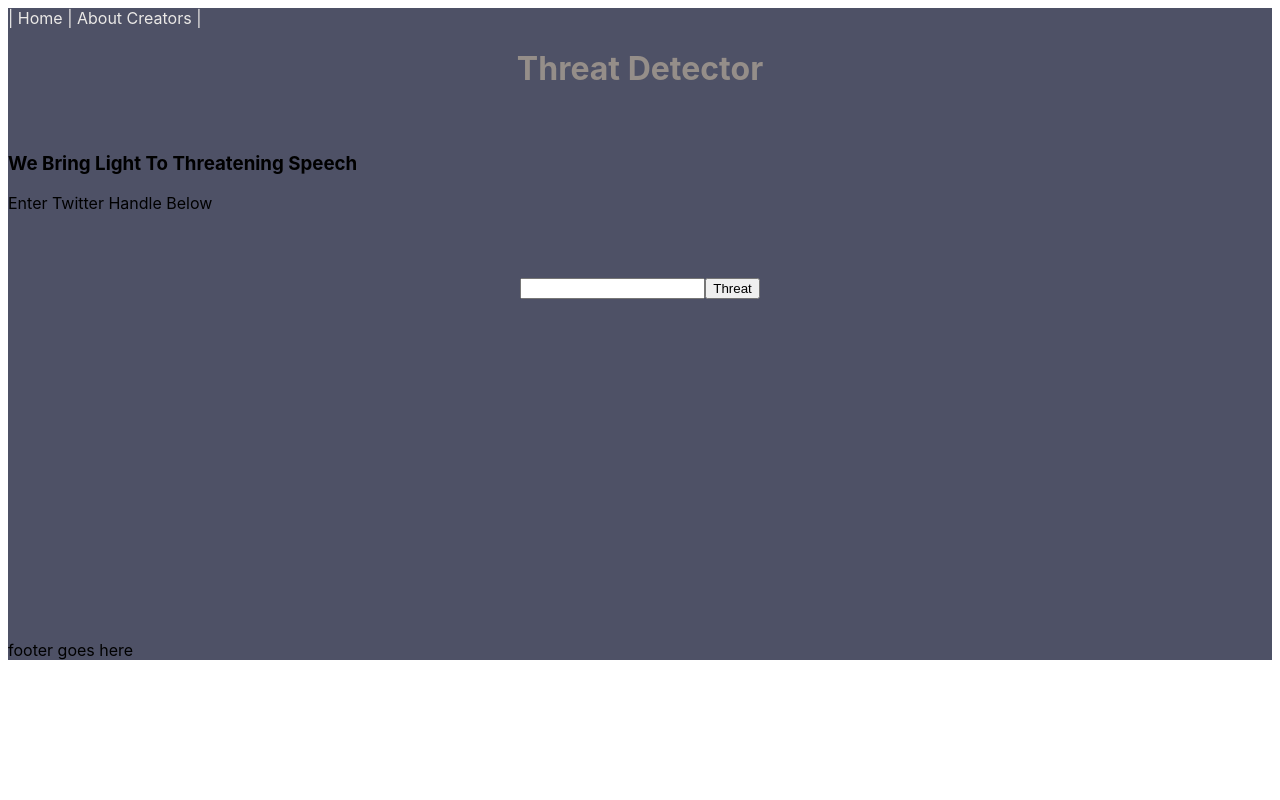
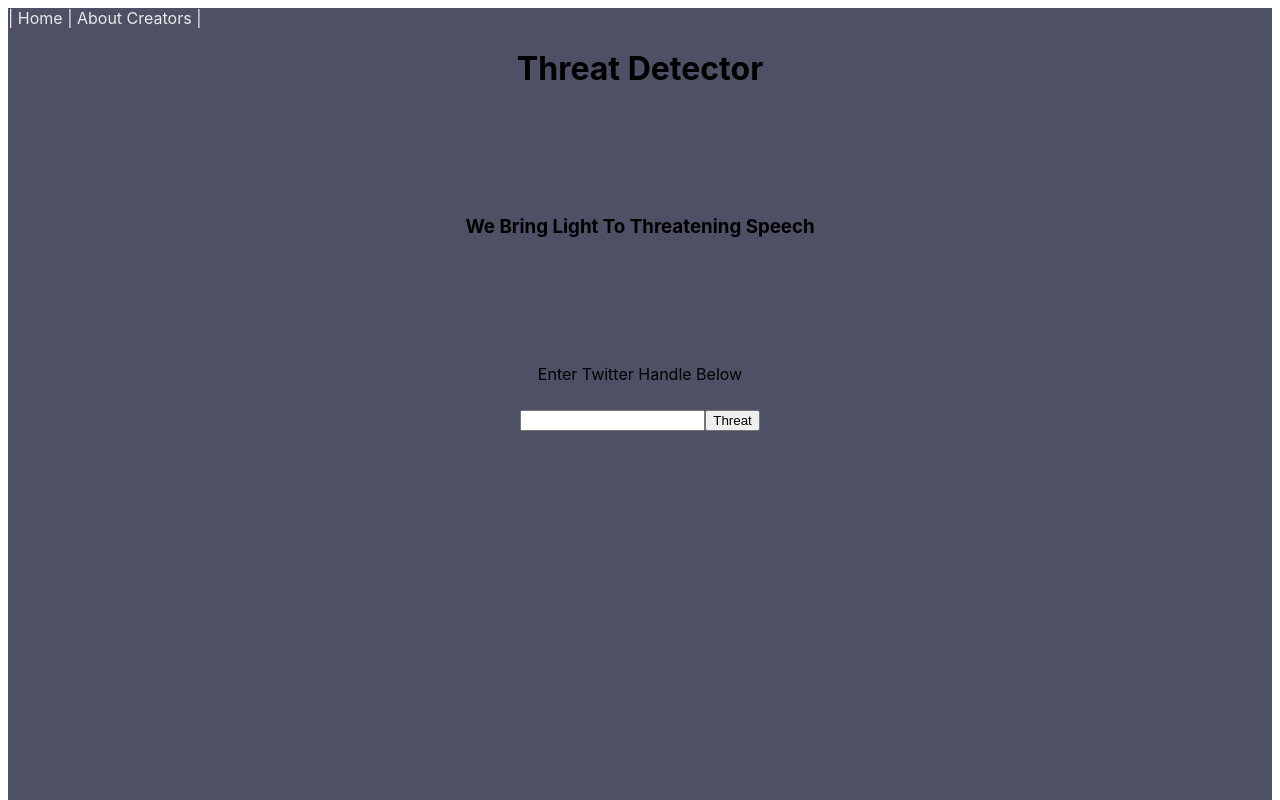
Before and after one commit to ThreatDetectives/Threat-FrontEnd, a Next.js app in the folder front-td/: page / in a window 1280 px wide. Shown: the top 800 px of the page. Built offline with nearby package versions, Linux system fonts and the light colour scheme.

Commit message:
added hexx's about centered things

```diff
--- a/front-td/pages/about.js
+++ b/front-td/pages/about.js
@@ -7,7 +7,7 @@ function About() {
 			<main>
 				<div id="about">
 					<h1>About the Detector</h1>
-					<p>his app uses a trained model to detect threatening speech. It has been trained with over 25 thousand labeled tweets that are categorized into hate speech, offensive language, or neither. In its current state the THreat Detector can take in any twitter user handle and will search through the most recent 3,254 tweets the user has posted, looking for hateful or offensive language. It will then return a reading on the percentage of hateful/offensive language used by the user. It currently only has access to the twitter API, but expansion into web crawling and more API's is on the list. </p>
+					<p>This app uses a trained model to detect threatening speech. It has been trained with over 25 thousand labeled tweets that are categorized into hate speech, offensive language, or neither. In its current state the THreat Detector can take in any twitter user handle and will search through the most recent 3,254 tweets the user has posted, looking for hateful or offensive language. It will then return a reading on the percentage of hateful/offensive language used by the user. It currently only has access to the twitter API, but expansion into web crawling and more API's is on the list. </p>
 				</div>
 				<div id="about">
 
@@ -16,7 +16,7 @@ function About() {
 					<h2>Hexx King</h2>
 
 					<p>
-					Lorem ipsum dolor sit amet, consectetur adipiscing elit, sed do eiusmod tempor incididunt ut labore et dolore magna aliqua. In pellentesque massa placerat duis ultricies lacus. Suspendisse sed nisi lacus sed viverra. Euismod in pellentesque massa placerat duis ultricies. Fermentum posuere urna nec tincidunt praesent semper feugiat nibh. Eget nunc lobortis mattis aliquam faucibus purus in. Egestas fringilla phasellus faucibus scelerisque eleifend. Metus vulputate eu scelerisque felis imperdiet proin fermentum leo vel. Risus in hendrerit gravida rutrum quisque. Ornare arcu dui vivamus arcu. Luctus accumsan tortor posuere ac ut consequat semper viverra nam. Imperdiet proin fermentum leo vel orci. Sed faucibus turpis in eu mi bibendum neque egestas. Nunc non blandit massa enim nec dui. Nibh nisl condimentum id venenatis a condimentum vitae. Venenatis urna cursus eget nunc scelerisque. Donec massa sapien faucibus et molestie ac feugiat sed lectus. <a href="https://github.com/HexxKing">GitHub</a> | <a href="https://www.linkedin.com/in/hexx-king/">LinkedIn</a>
+					My name is Hexx King I was born and raised in Texas but I have been living in Seattle, WA since 2013. I am a very active member in the LGBTQIA community and I enjoy roller skating and playing video games in my free time. I was originally  drawn to coding through an interest in cyber security and ethical hacking and in April 2020, I joined Code Fellows and wrote my very first line of code! I plan to continue my education in software development while also pursuing internships that will lead to a technical program management role. <a href="https://github.com/HexxKing">GitHub</a> | <a href="https://www.linkedin.com/in/hexx-king/">LinkedIn</a>
 					</p>
 
 					<h2>Taylor Johnson</h2>
--- a/front-td/styles/globals.css
+++ b/front-td/styles/globals.css
@@ -7,10 +7,20 @@ body {
 }
 
 h1 {
-	color: #958E89;
 	margin-bottom: 5%;
 	text-align: center;
 }
+
+h3 {
+	text-align:center;
+	margin-bottom:10%;
+	margin-top:10%;
+}
+
+p {
+	text-align:center;
+}
+
 #aboutproduct {
 	color:black;
 	text-align: center;
@@ -24,7 +34,7 @@ h1 {
 
 #hpcontent {
 	text-align: center;
-	margin-top: 5%;
+	margin-top: 2%;
 	margin-bottom: 27%;
 }
 
@@ -49,3 +59,7 @@ a {
 * {
 	box-sizing: border-box;
 }
+
+footer {
+	margin-top:65%;
+}
```
